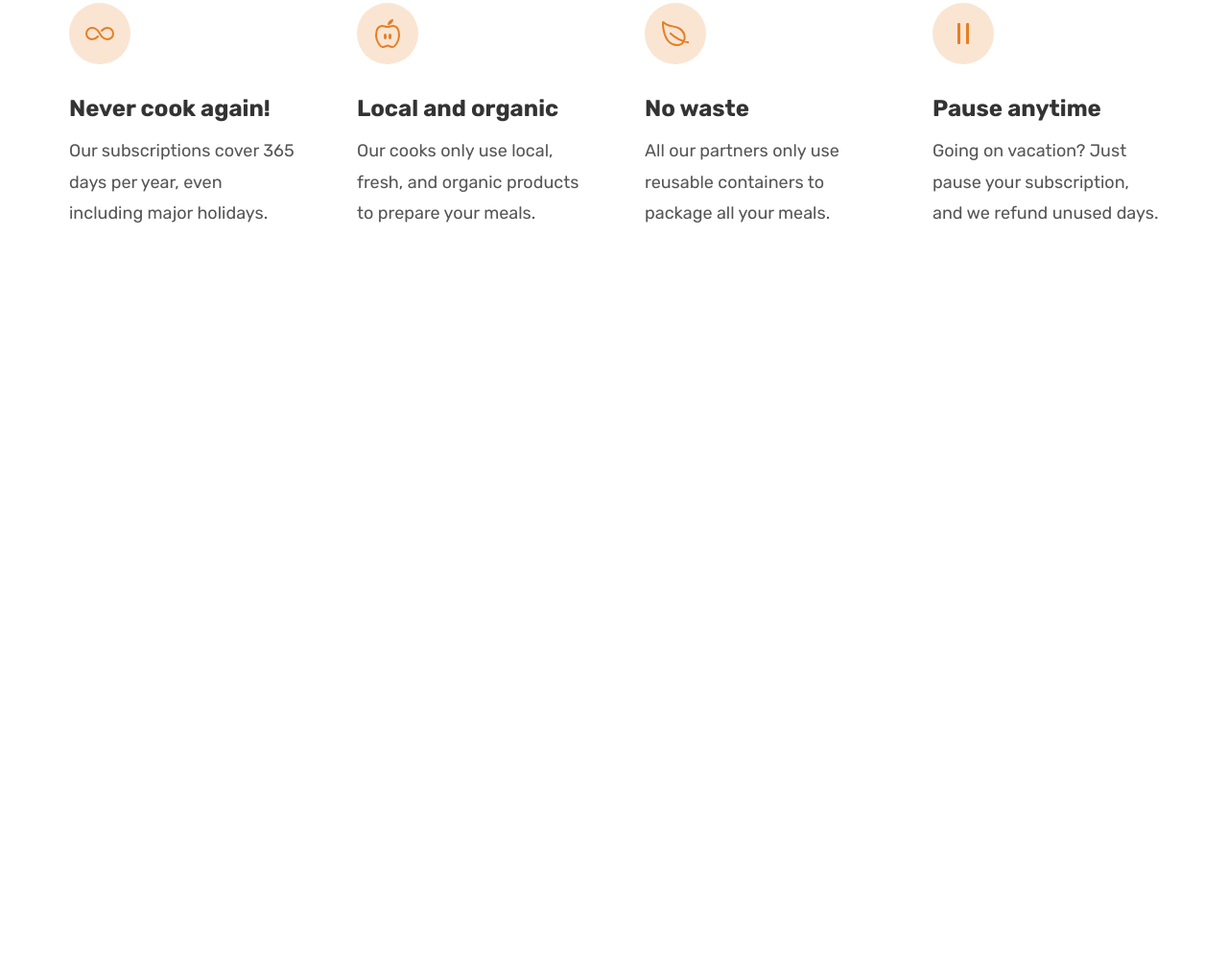
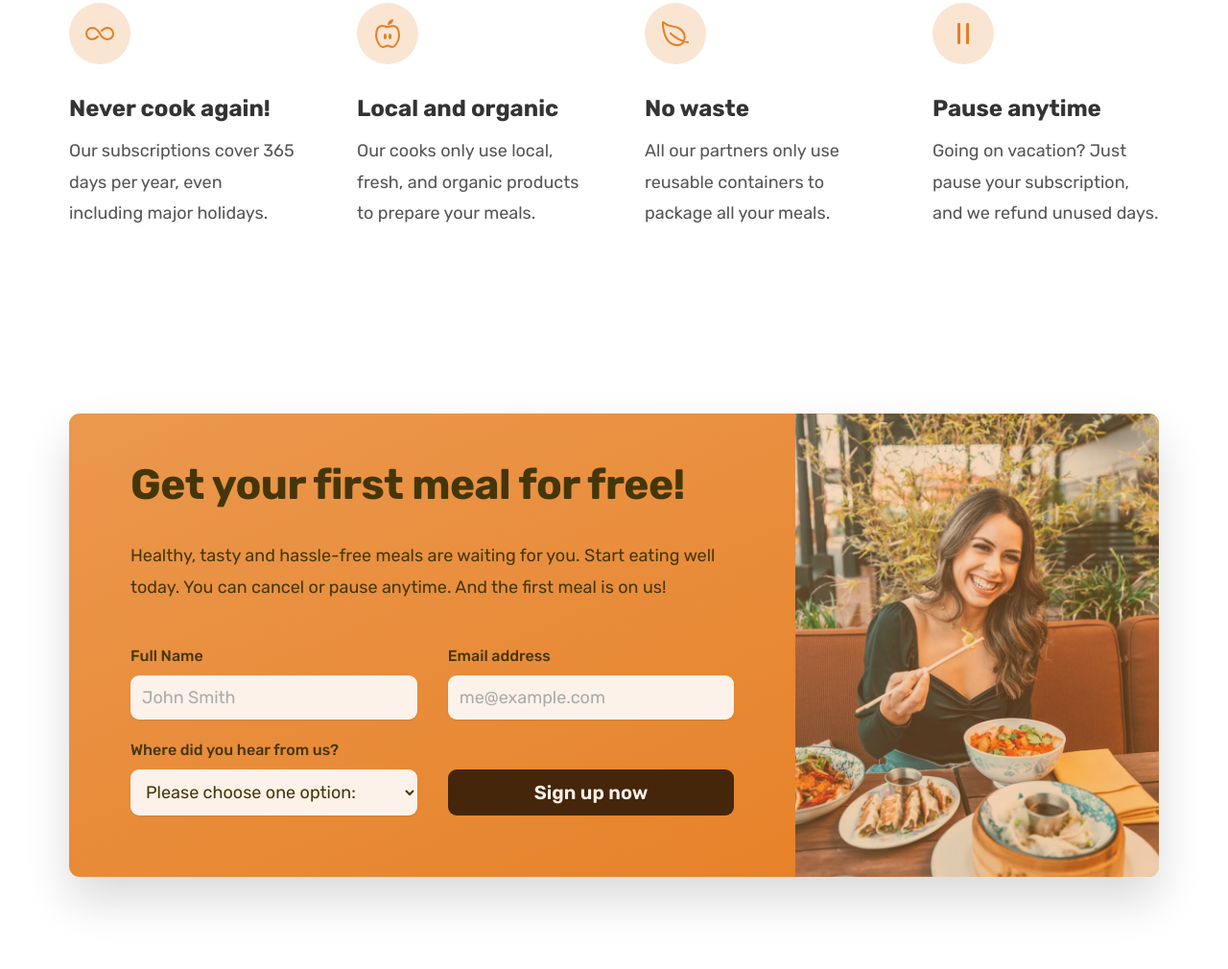
Before and after one commit to Hazhir2002/Omnifood-Desktop, a plain HTML site: page index.html in a window 1280 px wide. Shown: the part 5623-6633 px from the top of the page at 96% size. Before the commit the page ends 5958 px from the top, so only its background shows below. Drawn offline with nearby package versions, Linux system fonts and the light colour scheme.

Commit message:
finished the cta section

```diff
--- a/css/general.css
+++ b/css/general.css
@@ -59,6 +59,11 @@ Medium: 1.1rem
   box-sizing: border-box;
 }
 
+*:focus {
+  outline: none;
+  box-shadow: 0 0 0 0.8rem rgba(230, 126, 34, 0.5);
+}
+
 html {
   font-size: 62.5%;
 }
@@ -110,6 +115,7 @@ body {
   letter-spacing: 0.075rem;
 }
 
+.btn,
 .btn:link,
 .btn:visited {
   display: inline-block;
@@ -118,6 +124,9 @@ body {
   font-weight: 600;
   padding: 1.6rem 3.2rem;
   border-radius: 0.9rem;
+  border: none;
+  cursor: pointer;
+  font-family: inherit;
   transition: all 0.3s;
 }
 
@@ -142,6 +151,18 @@ body {
 .btn--outline:active {
   background-color: #fdf2e9;
   box-shadow: inset 0 0 0 0.3rem #fff;
+}
+
+.btn--form {
+  background-color: #45260a;
+  color: #fdf2e9;
+  align-self: end;
+  padding: 1.2rem;
+}
+
+.btn--form:hover {
+  background-color: #fff;
+  color: #555;
 }
 
 .link:link,
--- a/css/style.css
+++ b/css/style.css
@@ -443,3 +443,79 @@
   font-size: 1.8rem;
   line-height: 1.8;
 }
+
+/***********************/
+/* CTA SECTION */
+/***********************/
+
+.section-cta {
+  padding: 9.6rem 0;
+}
+
+.cta {
+  display: grid;
+  grid-template-columns: 2fr 1fr;
+  box-shadow: 0 2.4rem 4.8rem rgba(0, 0, 0, 0.15);
+  border-radius: 1.1rem;
+  background-image: linear-gradient(to right bottom, #eb984e, #e67e22);
+  overflow: hidden;
+}
+
+.cta-text-box {
+  padding: 4.8rem 6.4rem 6.4rem 6.4rem;
+  color: #45360a;
+}
+
+.cta .heading-secondary {
+  color: inherit;
+  margin-bottom: 3.2rem;
+}
+
+.cta-text {
+  font-size: 1.8rem;
+  line-height: 1.8;
+  margin-bottom: 4.8rem;
+}
+
+.cta-img-box {
+  background-image: linear-gradient(
+      to right bottom,
+      rgba(235, 152, 78, 0.35),
+      rgba(230, 126, 34, 0.35)
+    ),
+    url("../img/eating.jpg");
+  background-size: cover;
+  background-position: center;
+}
+
+.cta-form {
+  display: grid;
+  grid-template-columns: 1fr 1fr;
+  column-gap: 3.2rem;
+  row-gap: 2.4rem;
+}
+
+.cta-form label {
+  display: block;
+  font-size: 1.6rem;
+  font-weight: 500;
+  margin-bottom: 1.2rem;
+}
+
+.cta-form input,
+.cta-form select {
+  width: 100%;
+  padding: 1.2rem;
+  font-size: 1.8rem;
+  color: inherit;
+  font-family: inherit;
+  background-color: #fdf2e9;
+  border: none;
+  outline: none;
+  border-radius: 0.9rem;
+  box-shadow: 0 0.1rem 0.2rem rgba(0, 0, 0, 0.1);
+}
+
+.cta-form input::placeholder {
+  color: #aaa;
+}
--- a/index.html
+++ b/index.html
@@ -518,6 +518,62 @@
           </div>
         </div>
       </section>
+
+      <section class="section-cta">
+        <div class="container">
+          <div class="cta">
+            <div class="cta-text-box">
+              <h2 class="heading-secondary">Get your first meal for free!</h2>
+              <p class="cta-text">
+                Healthy, tasty and hassle-free meals are waiting for you. Start
+                eating well today. You can cancel or pause anytime. And the
+                first meal is on us!
+              </p>
+
+              <form class="cta-form" action="#">
+                <div>
+                  <label for="full-name">Full Name</label>
+                  <input
+                    id="full-name"
+                    type="text"
+                    placeholder="John Smith"
+                    required
+                  />
+                </div>
+
+                <div>
+                  <label for="email">Email address</label>
+                  <input
+                    id="email"
+                    type="email"
+                    placeholder="me@example.com"
+                    required
+                  />
+                </div>
+
+                <div>
+                  <label>Where did you hear from us?</label>
+                  <select id="select-where" required>
+                    <option value="">Please choose one option:</option>
+                    <option value="friends">Friends and family</option>
+                    <option value="youtube">YouTube video</option>
+                    <option value="podcast">Podcast</option>
+                    <option value="ad">Facebook ad</option>
+                    <option value="others">Others</option>
+                  </select>
+                </div>
+
+                <button class="btn btn--form">Sign up now</button>
+              </form>
+            </div>
+            <div
+              class="cta-img-box"
+              role="img"
+              aria-label="Woman enjoying food"
+            ></div>
+          </div>
+        </div>
+      </section>
     </main>
 
     <script
```
